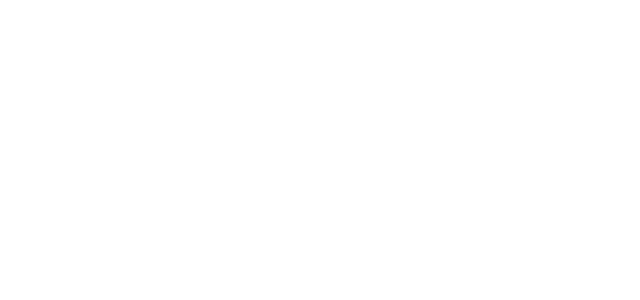
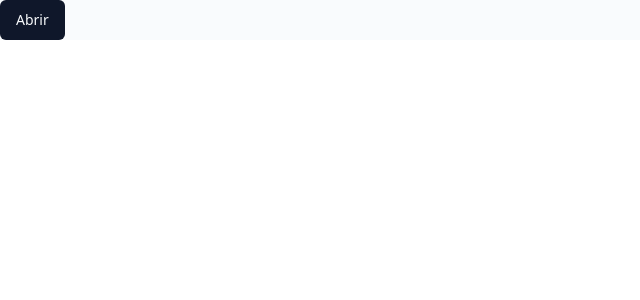
Before and after one commit to dev-rodrigues/bird, a React (Vite) app: page /dashboard in a window 1280 px wide. Before the commit this address had no page. Shown: the top 300 px of the page, without its empty margins (0-640 px from the left). Built offline with nearby package versions, Linux system fonts and the light colour scheme.

Commit message:
fix route

```diff
--- a/src/pages/dashboard.tsx
+++ b/src/pages/dashboard.tsx
@@ -2,7 +2,7 @@
 
 export default function Dashboard() {
     return (
-        <div className={"min-h-screen bg-background font-sans antialiased"}>
+        <div className={"min-h-screen bg-background font-sans"}>
             <Sidebar />
         </div>
     )
--- a/src/pages/routes.tsx
+++ b/src/pages/routes.tsx
@@ -7,7 +7,7 @@
   return(
     <Routes>
       <Route index element={<Index />} />
-      <Route element={<Dashboard />} />
+      <Route path={"/dashboard"} element={<Dashboard />} />
       <Route path="about" element={<AboutPage />} />
     </Routes>
   )
```
